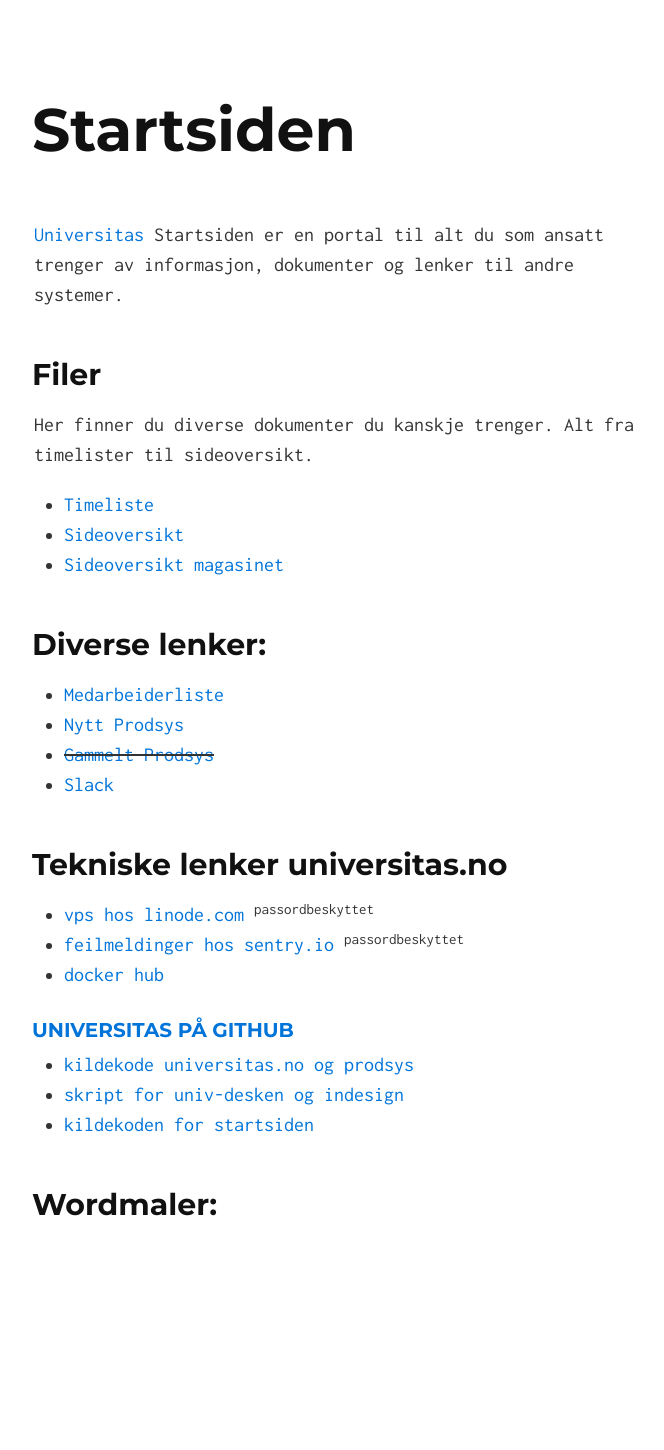
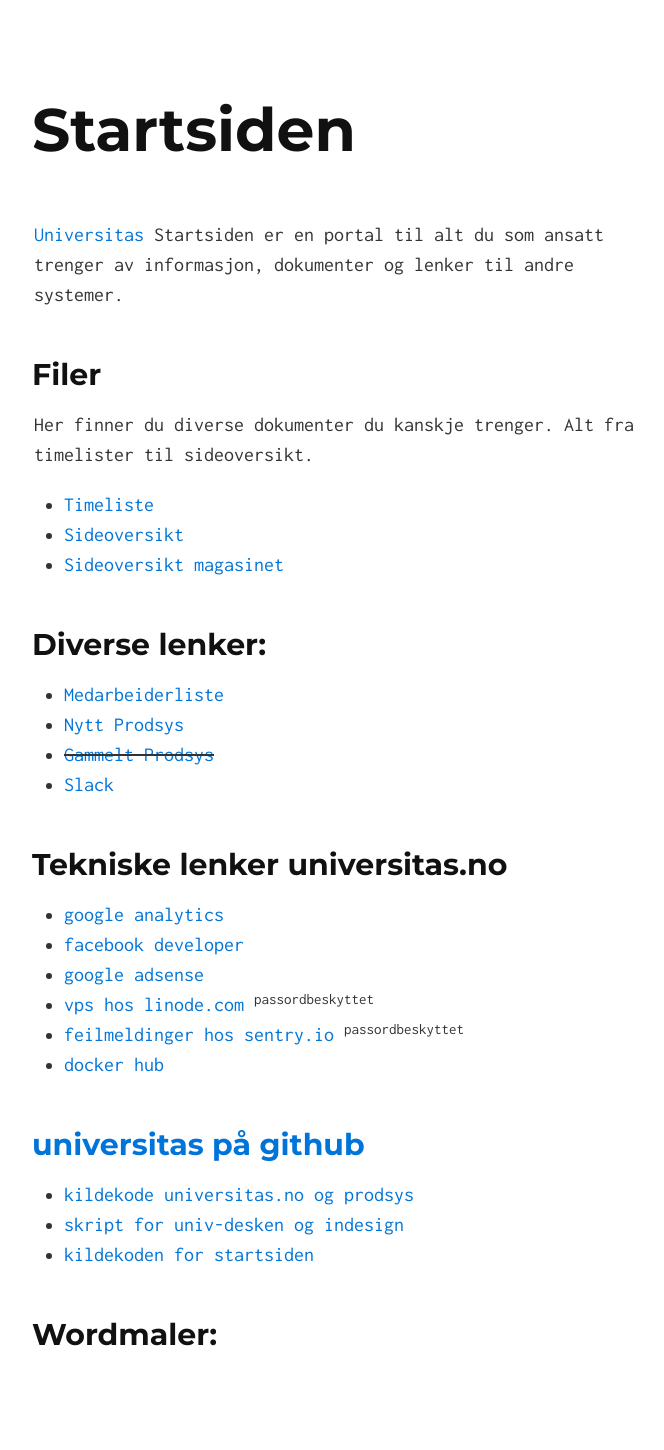
Before and after one commit to universitas/startsiden, a Jekyll site: the page built from index.md, in a window 1280 px wide. Shown: the whole page, without its empty margins (306-970 px from the left). Built offline with Jekyll 4.4.1, drawn with Linux system fonts in a browser that asks for light colours; before the commit the page ends 1320 px from its top, so only the background shows below that.

Commit message:
Update index.md

```diff
--- a/index.md
+++ b/index.md
@@ -18,12 +18,14 @@
 - [Slack](https://universitas.slack.com/messages)
 
 ## Tekniske lenker universitas.no
-
+- [google analytics](https://analytics.google.com/analytics/web/)
+- [facebook developer](https://developers.facebook.com/apps/1936304073248701/dashboard/)
+- [google adsense](https://www.google.com/adsense/)
 - [vps hos linode.com](https://manager.linode.com/linodes/dashboard/tassen-docker) <sup>passordbeskyttet
 - [feilmeldinger hos sentry.io](https://sentry.io/universitas/) <sup>passordbeskyttet
 - [docker hub](https://hub.docker.com/u/universitas/)
 
-### [universitas på github](https://github.com/universitas/)
+## [universitas på github](https://github.com/universitas/)
 - [kildekode universitas.no og prodsys](https://github.com/universitas/universitas.no)
 - [skript for univ-desken og indesign](https://github.com/universitas/tassendesken)
 - [kildekoden for startsiden](https://github.com/universitas/universitas.github.io)
```
